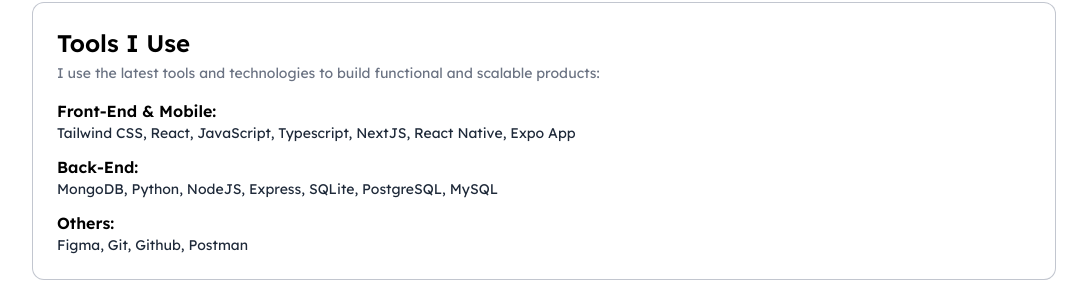
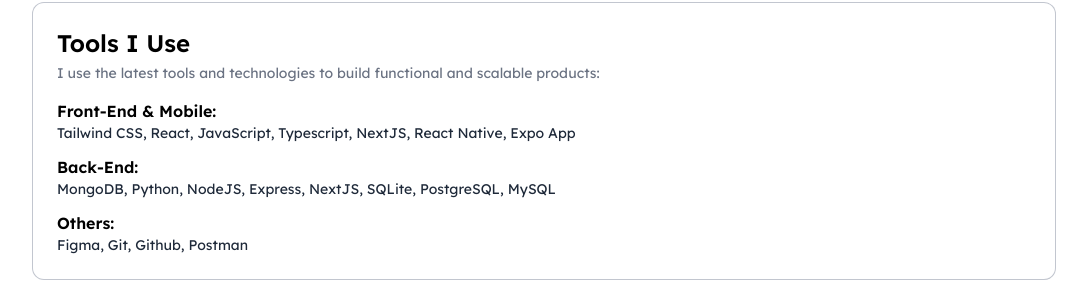
Before and after one commit to gosei128/Personal-Portfolio, a React (Vite) app: page / in a window 1280 px wide. Shown: the part 1264-1546 px from the top of the page, without its empty margins (96-1183 px from the left). Built offline with nearby package versions, Linux system fonts and the light colour scheme; what tailwindcss-motion would draw is missing.

Commit message:
update: CV

```diff
--- a/src/components/Hero.jsx
+++ b/src/components/Hero.jsx
@@ -1,6 +1,6 @@
 import lightAvatar from "../assets/images/3d-avatar-light.png";
 import darkAvatar from "../assets/images/3d-avatar-dark.png";
-import cvFile from "../assets/Roni_CV (2).pdf";
+import cvFile from "../assets/Roni-CV-v2.pdf";
 import { MdAlternateEmail } from "react-icons/md";
 import { GrProjects } from "react-icons/gr";
 import { FaGithub } from "react-icons/fa";
--- a/src/components/Projects.jsx
+++ b/src/components/Projects.jsx
@@ -117,7 +117,7 @@
                     <img
                       src={project.image}
                       alt={project.projectName}
-                      className="w-full h-full object-contain  transition-transform duration-200 group-hover:scale-105"
+                      className="w-full h-full object-contain transition-transform duration-200 group-hover:scale-105"
                     />
                   </div>
 
--- a/src/components/data.js
+++ b/src/components/data.js
@@ -13,7 +13,7 @@
     title: "Tools I Use",
     desc: " I use the latest tools and technologies to build functional and scalable products:",
     frontEnd: ["Tailwind CSS", "React", "JavaScript", "Typescript", "NextJS", "React Native", "Expo App"],
-    backEnd: ["MongoDB", "Python", "NodeJS","Express", "SQLite", "PostgreSQL", "MySQL"],
+    backEnd: ["MongoDB", "Python", "NodeJS","Express", "NextJS","SQLite", "PostgreSQL", "MySQL"],
     others: ["Figma", "Git","Github", "Postman"]
 
   },
@@ -46,13 +46,13 @@
   {
     projectName: "Qoala: Web Dashboard",
     desc: "Web dashboard for Qoala App. A Capstone Project for STI College Malolos.",
-    tech: ["React", "Tailwind CSS", "Vite", "Recharts"],
+    tech: ["React", "Tailwind CSS", "Vite", "Recharts", "Socket.io", "PostgreSQL", "Prisma ORM", "Express"],
     link: "https://github.com/gosei128",
     image: webDashboard,
   },{
     projectName: "Qoala: Mobile App",
     desc: "Mobile app for Qoala App. A Capstone Project for STI College Malolos.",
-    tech: ["React Native", "Expo App"],
+    tech: ["React Native","Nativewind", "Expo App", "Socket.io", "PostgreSQL", "Prisma ORM", "Express"],
     link: "https://github.com/gosei128",
     image: mobileApp,
   }
```
Also changed, not shown: 2 other files (tests, documents, lock files or other folders).
